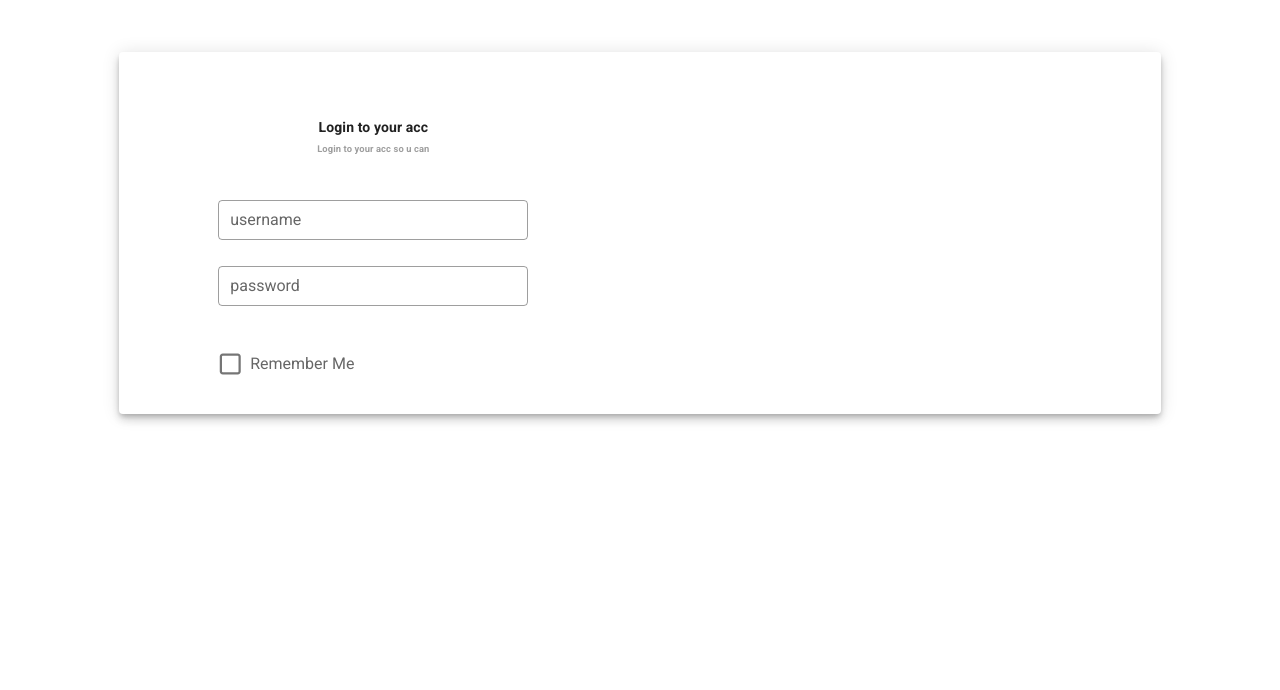
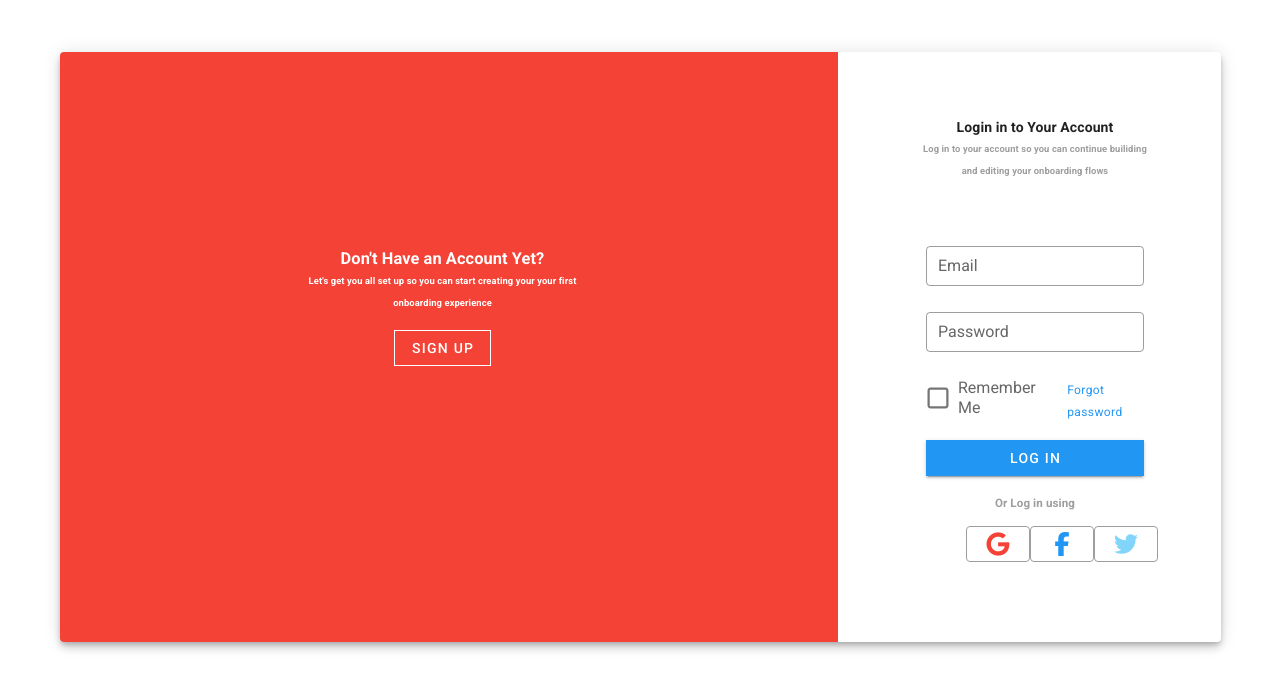
Before and after one commit to auliaharvy/frontend-sig, a Vue app: page / in a window 1280 px wide. Shown: the top 690 px of the page. Built offline with nearby package versions, Linux system fonts and the light colour scheme.

Commit message:
test lagi

```diff
--- a/src/main.js
+++ b/src/main.js
@@ -4,6 +4,7 @@ import './registerServiceWorker'
 import router from './router'
 import store from './store'
 import vuetify from './plugins/vuetify'
+import './main.scss'
 
 Vue.config.productionTip = false
 
--- /dev/null
+++ b/src/plugins/theme.js
@@ -0,0 +1,12 @@
+import colors from 'vuetify/lib/util/colors'
+
+export default {
+  primary: {
+    base: colors.red.base,
+    darken1: colors.orange.darken2,
+  },
+  secondary: colors.indigo,
+  // All keys will generate theme styles,
+  // Here we add a custom `tertiary` color
+  tertiary: colors.pink.base,
+}
--- a/src/plugins/vuetify.js
+++ b/src/plugins/vuetify.js
@@ -2,11 +2,17 @@ import '@fortawesome/fontawesome-free/css/all.css'
 import 'material-design-icons-iconfont/dist/material-design-icons.css'
 import Vue from 'vue';
 import Vuetify from 'vuetify/lib/framework';
+import light from './theme';
+
 
 Vue.use(Vuetify);
 
 export default new Vuetify({
     icons: {
         iconfont: 'fa' || 'md',
+    },
+    theme:{
+        themes: {light},
+
     }
 });
--- a/src/views/HomeView.vue
+++ b/src/views/HomeView.vue
@@ -1,32 +1,187 @@
 <template>
-      <v-container class="fill-heigth" fluid>
-        <v-row align="center" justify="center">
-          <v-col cols="12" sm="10">
-            <v-card class="elevation-6 mt-10">
+      <v-container>
+      <v-row align="center" justify="center" >
+          <v-col cols="10" sm="12">
+            <v-card class="elevation-6 mt-10" >
              <v-window v-model="step">
                 <v-window-item :value="1">
                   <v-row>
-                  <v-col cols="12" sm="6">
+                    <v-col cols="12" md="8" class="red" >
+                    <div style="  text-align: center; padding: 180px 0;">
+                      <v-card-text class="white--text" >
+                        <h3 class="text-center ">Don't Have an Account Yet?</h3>
+                        <h6
+                          class="text-center"
+                        >Let's get you all set up so you can start creating your your first<br>  onboarding experience</h6>
+                      </v-card-text>
+                      <div class="text-center">
+                        <v-btn tile outlined dark @click="step++">SIGN UP</v-btn>
+                      </div>
+                      </div>
+                    </v-col>
+                    <v-col cols="12" md="4">
                       <v-card-text class="mt-12">
-                      <h4 class="text-center">Login to your acc</h4>
-                      <h6 class="text-center grey--text">Login to your acc so u can</h6>
+                        <h4
+                          class="text-center"
+                        >Login in to Your Account</h4>
+                        <h6
+                          class="text-center  grey--text "
+                        >Log in to your account so you can continue builiding <br>and editing your onboarding flows</h6>
                         <v-row align="center" justify="center">
                           <v-col cols="12" sm="8">
-                          <v-text-field label="username" outlined dense color="blue" autocomplete="false" class="mt-10"></v-text-field>
-                          <v-text-field label="password" outlined dense color="blue" autocomplete="false" type="password"></v-text-field>
+
+                          <v-text-field
+                            label="Email"
+                            outlined
+                            dense
+                            color="blue"
+                            autocomplete="false"
+                           class="mt-16"
+                          />
+                          <v-text-field
+                            label="Password"
+                            outlined
+                            dense
+                            color="blue"
+                          autocomplete="false"
+                           type="password"
+
+                          />
                             <v-row>
                               <v-col cols="12" sm="7">
-                              <v-checkbox label="Remember Me"></v-checkbox>
+                                <v-checkbox
+
+                        label="Remember Me"
+                        class="mt-n1"
+                        color="blue"
+                      > </v-checkbox>
+                              </v-col>
+                              <v-col cols="12" sm="5">
+                                <span class="caption blue--text">Forgot password</span>
                               </v-col>
                             </v-row>
+                          <v-btn color="blue" dark block tile>Log in</v-btn>
+
+                         <h5
+                          class="text-center  grey--text mt-4 mb-3"
+                        >Or Log in using</h5>
+                         <div class="d-flex  justify-space-between align-center mx-10 mb-16">
+                        <v-btn depressed outlined color="grey">
+                          <v-icon color="red">fab fa-google</v-icon>
+                        </v-btn>
+                        <v-btn depressed outlined color="grey">
+                          <v-icon color="blue">fab fa-facebook-f</v-icon>
+                        </v-btn>
+                        <v-btn depressed outlined color="grey">
+                          <v-icon color="light-blue lighten-3">fab fa-twitter</v-icon>
+                        </v-btn>
+                         </div>
+                          </v-col>
+                        </v-row>
+                      </v-card-text>
+                    </v-col>
+
+                  </v-row>
+                </v-window-item>
+                <v-window-item :value="2">
+                  <v-row >
+                    <v-col cols="12" md="6" class="blue rounded-br-xl">
+                     <div style="  text-align: center; padding: 180px 0;">
+                      <v-card-text class="white--text" >
+                        <h3 class="text-center ">Alredy Signed up?</h3>
+                        <h6
+                          class="text-center"
+                        >Log in to your account so you can continue building and<br>  editing your onboarding flows</h6>
+                      </v-card-text>
+                      <div class="text-center">
+                        <v-btn tile outlined dark @click="step--">Log in</v-btn>
+                      </div>
+                      </div>
+                    </v-col>
+
+                    <v-col cols="12" md="6">
+                      <v-card-text class="mt-12">
+                        <h4
+                          class="text-center"
+                        >Sign Up for an Account</h4>
+                        <h6
+                          class="text-center  grey--text "
+                        >Let's get you all set up so you can start creatin your <br>
+                        first onboarding experiance</h6>
+                        <v-row align="center" justify="center">
+                          <v-col cols="12" sm="8">
+                           <v-row>
+                           <v-col cols="12" sm="6">
+                            <v-text-field
+                            label="First Name"
+                            outlined
+                            dense
+                            color="blue"
+                            autocomplete="false"
+                           class="mt-4"
+                          />
+                           </v-col>
+                           <v-col cols="12" sm="6">
+                            <v-text-field
+                            label="Last Name"
+                            outlined
+                            dense
+                            color="blue"
+                            autocomplete="false"
+                           class="mt-4"
+                          />
+                           </v-col>
+                           </v-row>
+                          <v-text-field
+                            label="Email"
+                            outlined
+                            dense
+                            color="blue"
+                            autocomplete="false"
+                          />
+                          <v-text-field
+                            label="Password"
+                            outlined
+                            dense
+                            color="blue"
+                          autocomplete="false"
+                           type="password"
+
+                          />
+                            <v-row>
+                              <v-col cols="12" sm="7">
+                                <v-checkbox
+
+                        label="I Accept AAE"
+                        class="mt-n1"
+                        color="blue"
+                      > </v-checkbox>
+                              </v-col>
+                              <v-col cols="12" sm="5">
+                                <span class="caption blue--text ml-n4">Terms &Conditions</span>
+                              </v-col>
+                            </v-row>
+                          <v-btn color="blue" dark block tile>Sign up</v-btn>
+
+                         <h5
+                          class="text-center  grey--text mt-4 mb-3"
+                        >Or Sign up using</h5>
+                         <div class="d-flex  justify-space-between align-center mx-10 mb-11">
+                        <v-btn depressed outlined color="grey">
+                          <v-icon color="red">fab fa-google</v-icon>
+                        </v-btn>
+                        <v-btn depressed outlined color="grey">
+                          <v-icon color="blue">fab fa-facebook-f</v-icon>
+                        </v-btn>
+                        <v-btn depressed outlined color="grey">
+                          <v-icon color="light-blue lighten-3">fab fa-twitter</v-icon>
+                        </v-btn>
+                         </div>
                           </v-col>
                         </v-row>
                       </v-card-text>
                     </v-col>
                   </v-row>
-                </v-window-item>
-                <v-window-item :value="2">
-
                 </v-window-item>
               </v-window>
             </v-card>
@@ -47,10 +202,10 @@ props: {
 </script>
 
 <style scoped>
-.v-appication .rounded-bl-xl{
+.v-application .rounded-bl-xl {
     border-bottom-left-radius: 300px !important;
 }
-.v-appication .rounded-br-xl{
+.v-application .rounded-br-xl {
     border-bottom-right-radius: 300px !important;
 }
 </style>
```
Also changed, not shown: src/main.scss (added). Lines whose indentation alone changed are shown as unchanged.
